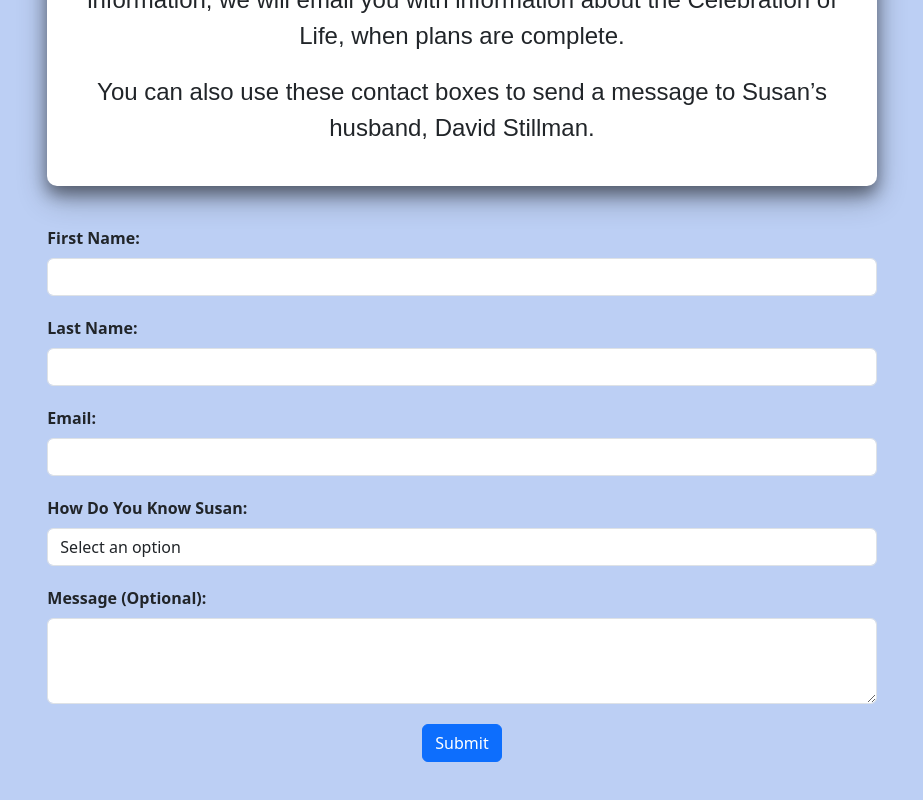
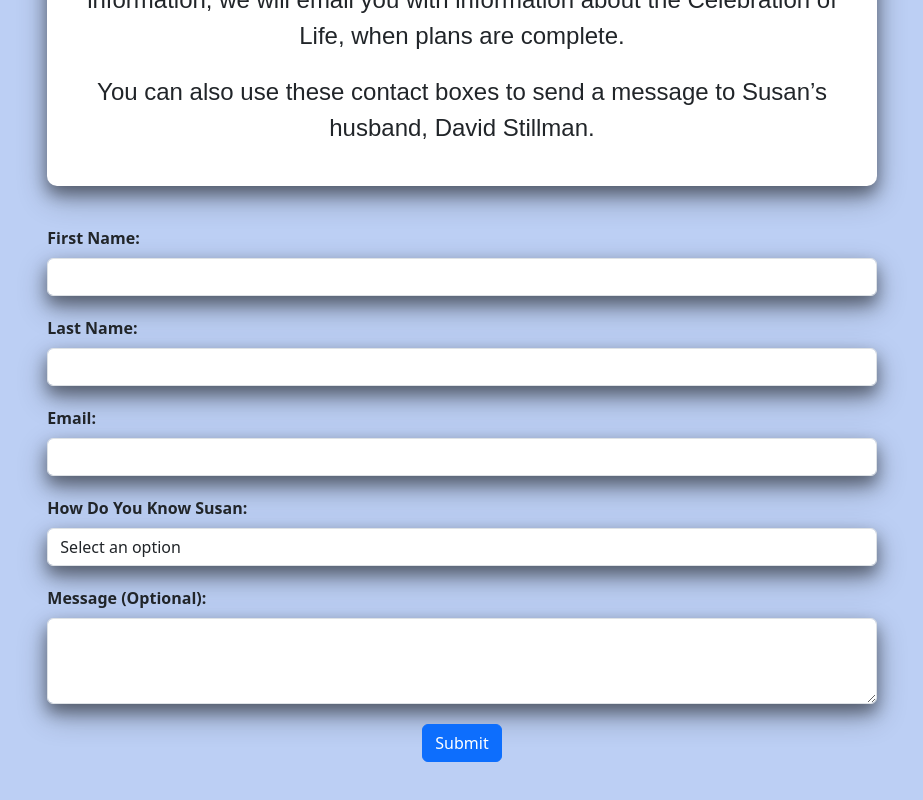
Before and after one commit to matthewgstillman/Memorial-Submission-Single-Page-App, a React (Create React App) app: page / in a window 1280 px wide. Shown: the part 820-1620 px from the top of the page, without its empty margins (178-1101 px from the left). Built offline with nearby package versions, Linux system fonts and the light colour scheme.

Commit message:
additional box shadow add

```diff
--- a/src/styles/App.css
+++ b/src/styles/App.css
@@ -57,6 +57,7 @@
 }
 .mainContainer .form-control {
   width: 100%;
+  box-shadow: 0 8px 16px rgba(0, 0, 0, 0.4), 0 12px 30px rgba(0, 0, 0, 0.3);
 }
 .mainContainer .row {
   --bs-gutter-x: 1.5rem;
--- a/src/styles/App.scss
+++ b/src/styles/App.scss
@@ -63,6 +63,7 @@
 
   .form-control {
     width: 100%;
+    box-shadow: 0 8px 16px rgba(0, 0, 0, 0.4), 0 12px 30px rgba(0, 0, 0, 0.3);
   }
 
   .row {
```
Also changed, not shown: 1 other file (tests, documents, lock files or other folders).
